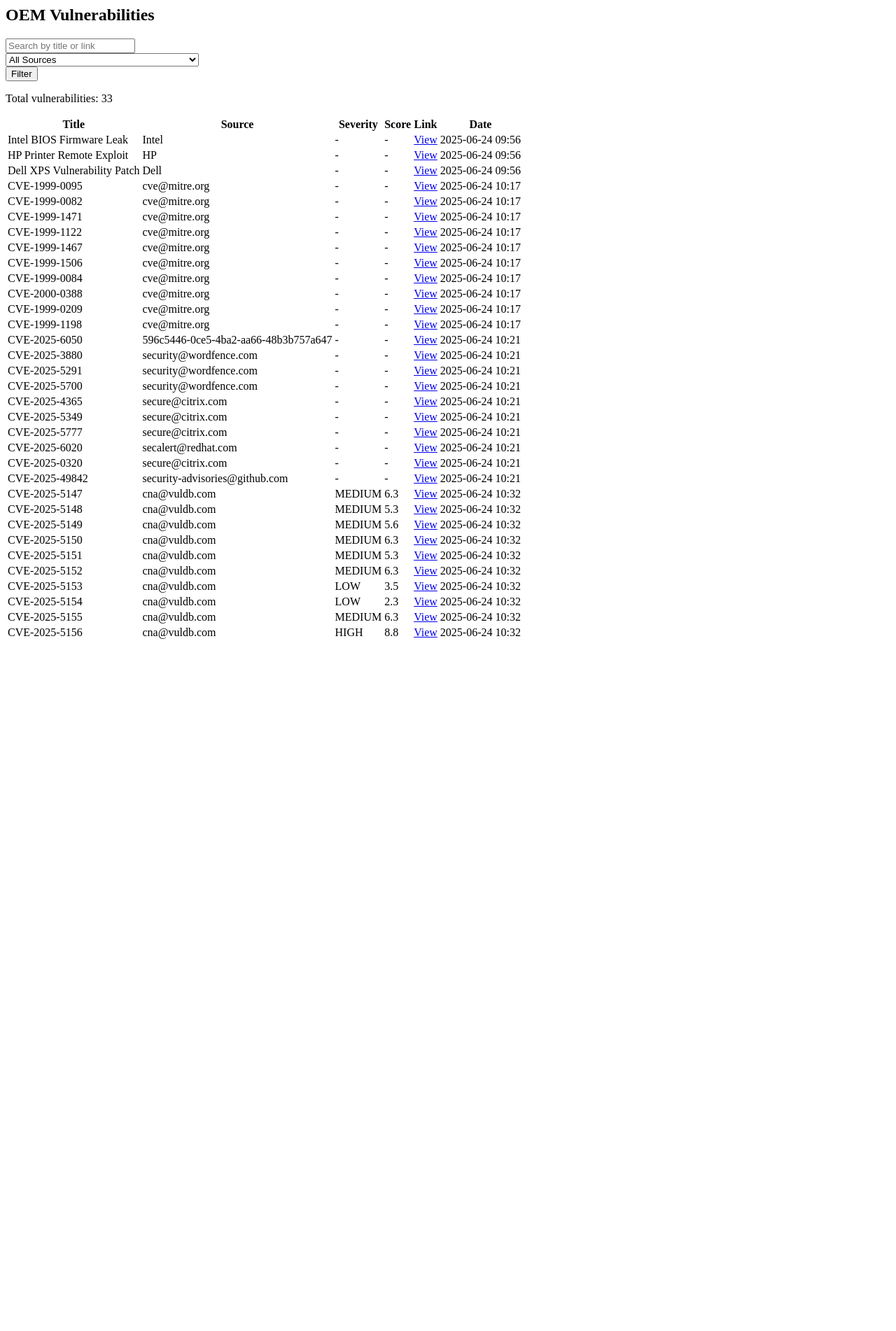
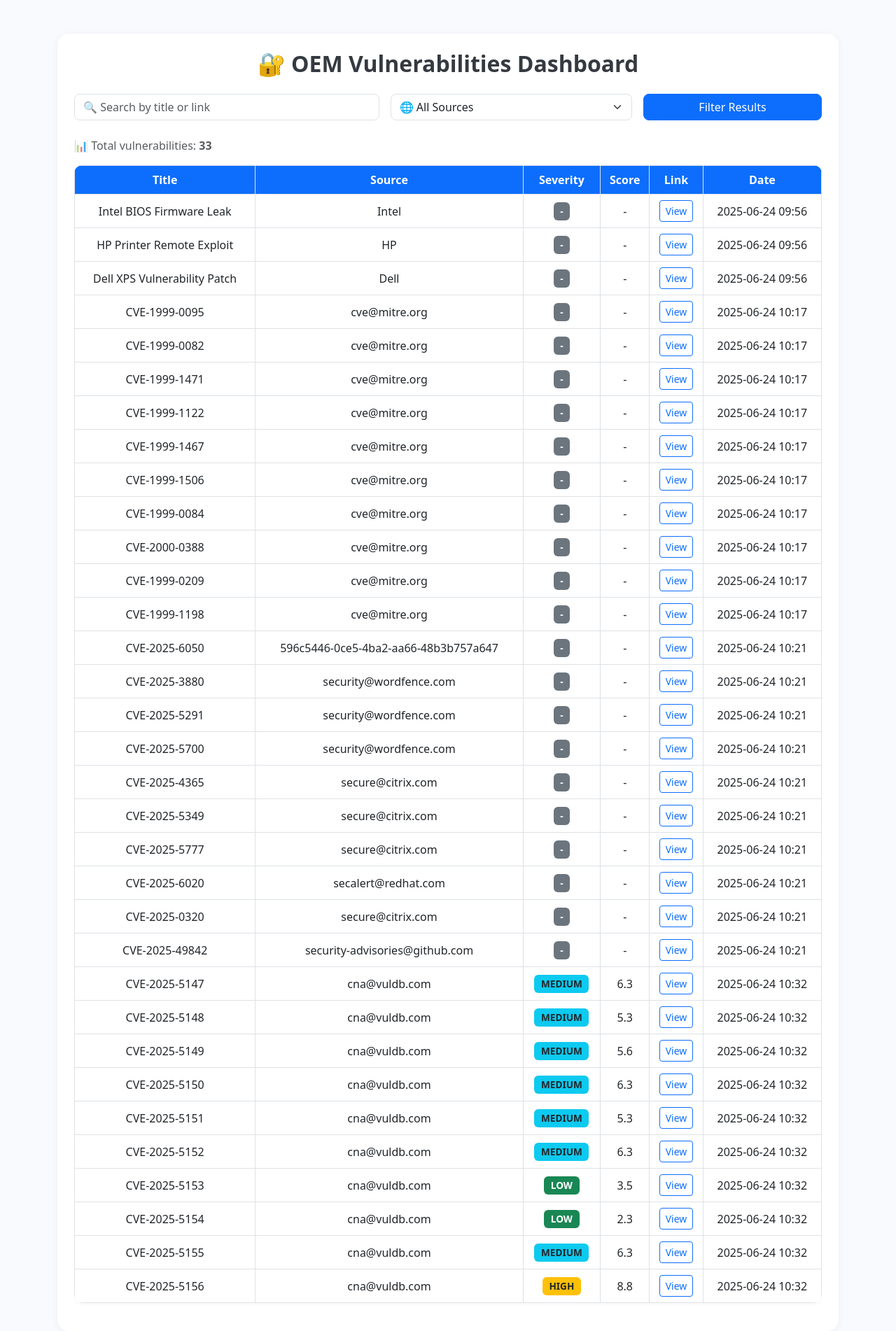
Before and after one commit to Tejas-shield/Web-Scraping-Tool-for-Critical-OEM-Vulnerabilities, a Django app: page / in a window 1280 px wide. Shown: the whole page at 70% size. Before the commit the page ends 913 px from the top, so only its background shows below. Run offline with Django 5.2, Linux system fonts and the light colour scheme; data comes from the database, SQL or seed files in the repository.

Commit message:
css updated

```diff
--- a/scanner/templates/scanner/home.html
+++ b/scanner/templates/scanner/home.html
@@ -1,25 +1,86 @@
+<!DOCTYPE html>
+<html lang="en">
+<head>
+    <meta charset="UTF-8">
+    <title>OEM Vulnerabilities</title>
+    <link href="https://cdn.jsdelivr.net/npm/bootstrap@5.3.0/dist/css/bootstrap.min.css" rel="stylesheet">
+    <style>
+        body {
+            background-color: #f9fafe;
+        }
+
+        h2 {
+            color: #343a40;
+            font-weight: 600;
+            text-align: center;
+        }
+
+        .form-control, .form-select {
+            border-radius: 8px;
+        }
+
+        .table {
+            background-color: #fff;
+            border-radius: 12px;
+            overflow: hidden;
+            box-shadow: 0 0 10px rgba(0,0,0,0.05);
+        }
+
+        .table th {
+            background-color: #0d6efd;
+            color: white;
+            text-align: center;
+        }
+
+        .table td {
+            vertical-align: middle;
+            text-align: center;
+        }
+
+        .badge {
+            font-size: 0.85rem;
+            padding: 0.45em 0.7em;
+        }
+
+        .btn-primary {
+            border-radius: 8px;
+        }
+
+        .card {
+            border: none;
+            border-radius: 16px;
+            background-color: #ffffff;
+            box-shadow: 0 2px 12px rgba(0, 0, 0, 0.05);
+            padding: 24px;
+        }
+    </style>
+</head>
+<body>
 <div class="container mt-5">
-    <h2 class="mb-4">OEM Vulnerabilities</h2>
+    <div class="card">
+        <h2 class="mb-4">🔐 OEM Vulnerabilities Dashboard</h2>
 
         <form method="GET" class="row g-3 mb-4">
+            <div class="col-md-5">
+                <input type="text" name="q" class="form-control" placeholder="🔍 Search by title or link" value="{{ query }}">
+            </div>
             <div class="col-md-4">
-            <input type="text" name="q" class="form-control" placeholder="Search by title or link" value="{{ query }}">
-        </div>
-        <div class="col-md-3">
                 <select name="source" class="form-select">
-                <option value="all" {% if selected_source == 'all' %}selected{% endif %}>All Sources</option>
+                    <option value="all" {% if selected_source == 'all' %}selected{% endif %}>🌐 All Sources</option>
                     {% for src in available_sources %}
                         <option value="{{ src }}" {% if selected_source == src %}selected{% endif %}>{{ src }}</option>
                     {% endfor %}
                 </select>
             </div>
-        <div class="col-md-2">
-            <button type="submit" class="btn btn-primary">Filter</button>
+            <div class="col-md-3">
+                <button type="submit" class="btn btn-primary w-100">Filter Results</button>
             </div>
         </form>
-<p>Total vulnerabilities: {{ vulnerabilities|length }}</p>
 
-    <table class="table table-bordered">
+        <p class="text-muted">📊 Total vulnerabilities: <strong>{{ vulnerabilities|length }}</strong></p>
+
+        <div class="table-responsive">
+            <table class="table table-hover table-bordered align-middle">
                 <thead>
                     <tr>
                         <th>Title</th>
@@ -48,9 +109,8 @@
                                 <span class="badge bg-secondary">-</span>
                             {% endif %}
                         </td>
-
                         <td>{{ v.score|default:"-" }}</td>
-      <td><a href="{{ v.link }}" target="_blank">View</a></td>
+                        <td><a href="{{ v.link }}" target="_blank" class="btn btn-sm btn-outline-primary">View</a></td>
                         <td>{{ v.date_scraped|date:"Y-m-d H:i" }}</td>
                     </tr>
                     {% empty %}
@@ -59,7 +119,9 @@
                     </tr>
                     {% endfor %}
                 </tbody>
-
-
             </table>
         </div>
+    </div>
+</div>
+</body>
+</html>
```
Lines whose indentation alone changed are shown as unchanged.
